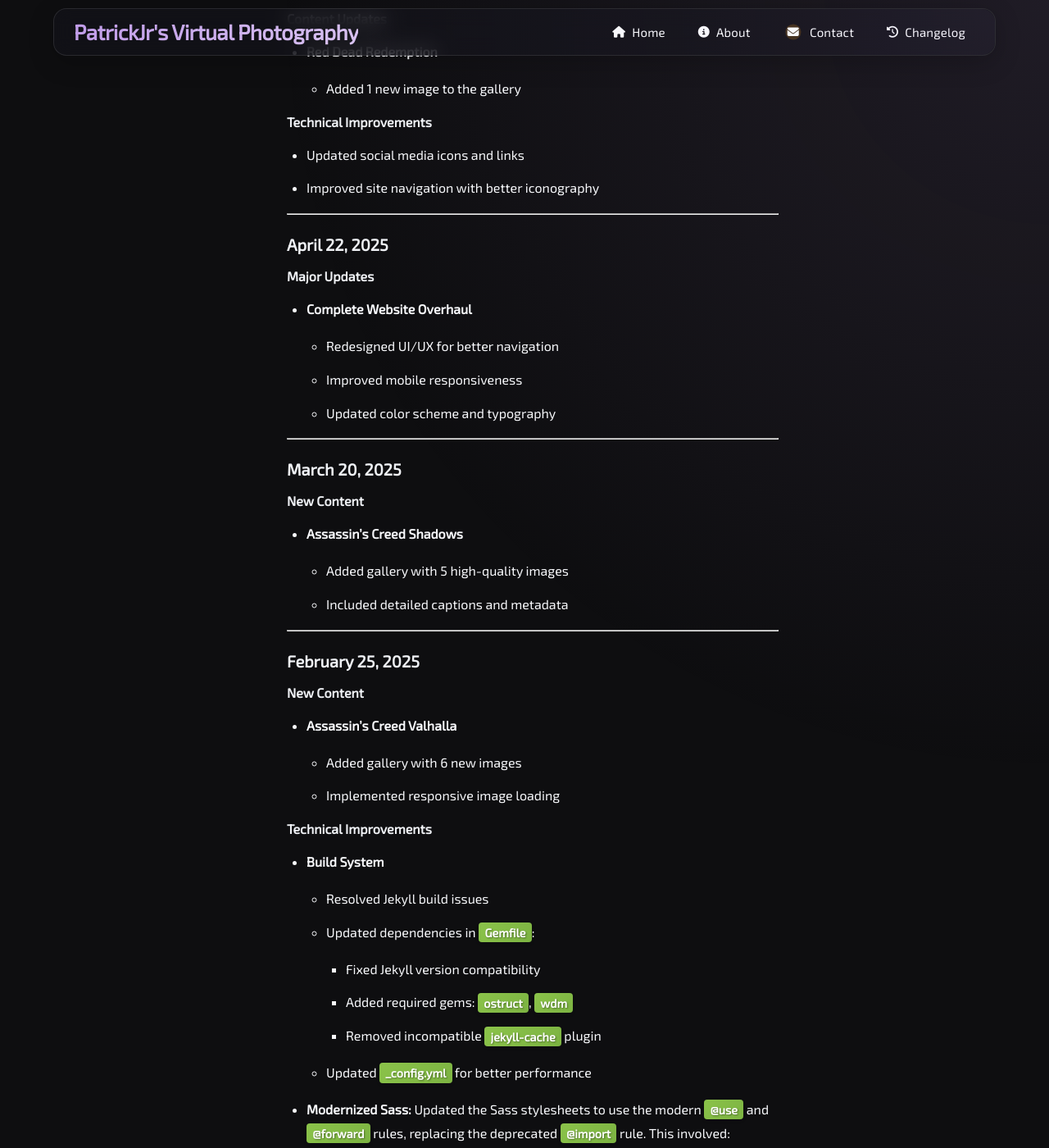
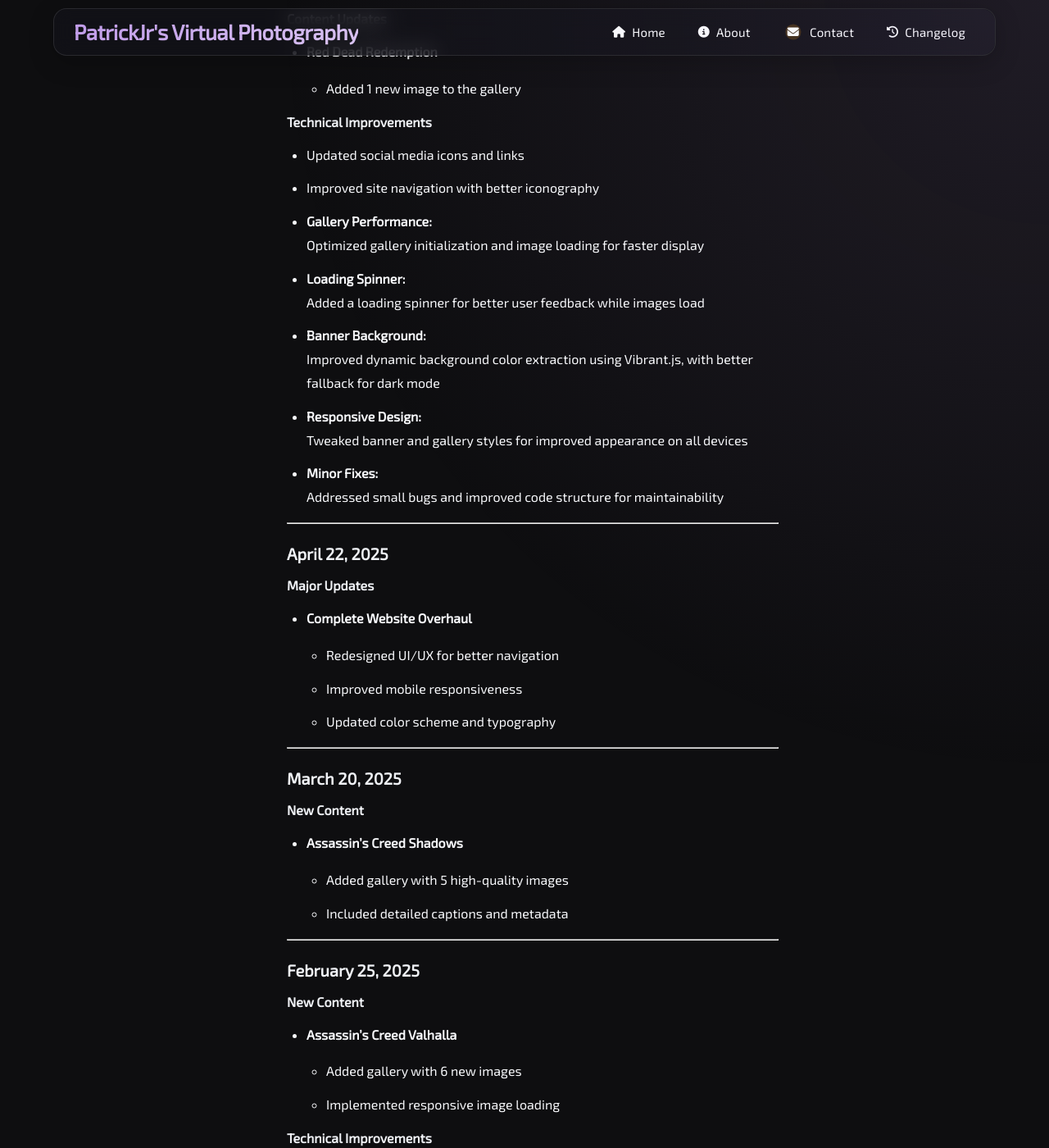
Before and after one commit to PatrickJnr/vp, a Jekyll site: the page built from pages/changelog.md, in a window 1280 px wide and 1400 px high, scrolled down 224 px. Shown: the whole window at 82% size. Built offline with Jekyll 4.4.1, drawn with Linux system fonts in a browser that asks for light colours; a style sheet for code colours, icons or effects is not loaded.

Commit message:
June 22, 2025

```diff
--- a/_includes/footer.html
+++ b/_includes/footer.html
@@ -30,6 +30,10 @@
   border: 1px solid var(--border-color, rgba(255, 255, 255, 0.1));
   border-radius: 16px;
   overflow: hidden;
+  max-width: 1100px;
+  margin-left: auto;
+  margin-right: auto;
+  display: block;
 }
 
 .footer::before {
@@ -267,6 +271,9 @@
   .footer {
     margin: 4rem 10px 10px 10px;
     padding: 2rem 0;
+    max-width: 100%;
+    margin-left: auto;
+    margin-right: auto;
   }
 
   .social-links {
--- a/assets/css/_footer.scss
+++ b/assets/css/_footer.scss
@@ -8,6 +8,8 @@
   min-height: 56px;
   line-height: 1.6;
   width: 1100px;
+  margin-left: auto;
+  margin-right: auto;
   padding: 40px 0;
   border-top: 1px solid rgba(255, 255, 255, 0.1);
   backdrop-filter: blur(12px);
@@ -62,7 +64,10 @@
     text-align: center;
     min-height: 56px;
     line-height: 1.6;
-    width: 95vw;
+    width: 100%;
+    max-width: 95vw;
+    margin-left: auto;
+    margin-right: auto;
   }
 }
 
--- a/pages/changelog.md
+++ b/pages/changelog.md
@@ -13,6 +13,16 @@
 #### Technical Improvements
 - Updated social media icons and links
 - Improved site navigation with better iconography
+- **Gallery Performance:**
+  Optimized gallery initialization and image loading for faster display
+- **Loading Spinner:**
+  Added a loading spinner for better user feedback while images load
+- **Banner Background:**
+  Improved dynamic background color extraction using Vibrant.js, with better fallback for dark mode
+- **Responsive Design:**
+  Tweaked banner and gallery styles for improved appearance on all devices
+- **Minor Fixes:**
+  Addressed small bugs and improved code structure for maintainability
 
 ---
 
```
Also changed, not shown: _layouts/post.html (+110 -3 lines), js/pig.js (+20 -5 lines).
